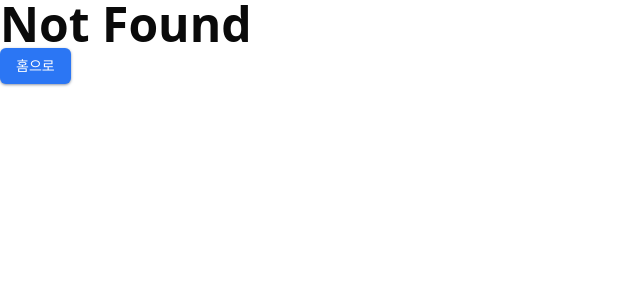
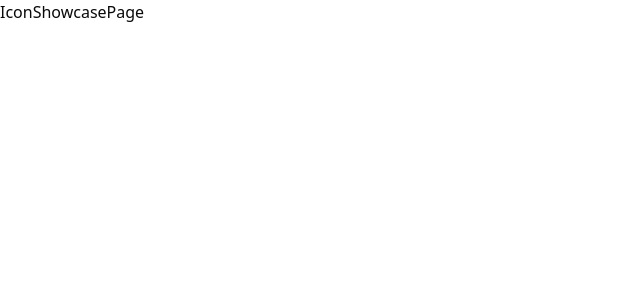
Before and after one commit to pigpgw/portfolio-cms, a React (Vite) app in the folder frontend/: page /test-icon in a window 1280 px wide. Before the commit this address had no page. Shown: the top 300 px of the page, without its empty margins (0-640 px from the left). Built offline with nearby package versions, Linux system fonts and the light colour scheme.

Commit message:
feat/#19 : IconShowcasePage를 추가하고 경로에 추가한다

```diff
--- /dev/null
+++ b/frontend/src/page/IconShowcasePage.tsx
@@ -0,0 +1,3 @@
+export const IconShowcasePage = () => {
+  return <div>IconShowcasePage</div>;
+};
```
Also changed, not shown: frontend/src/routes/AppRouter.tsx (+6 -4 lines).
